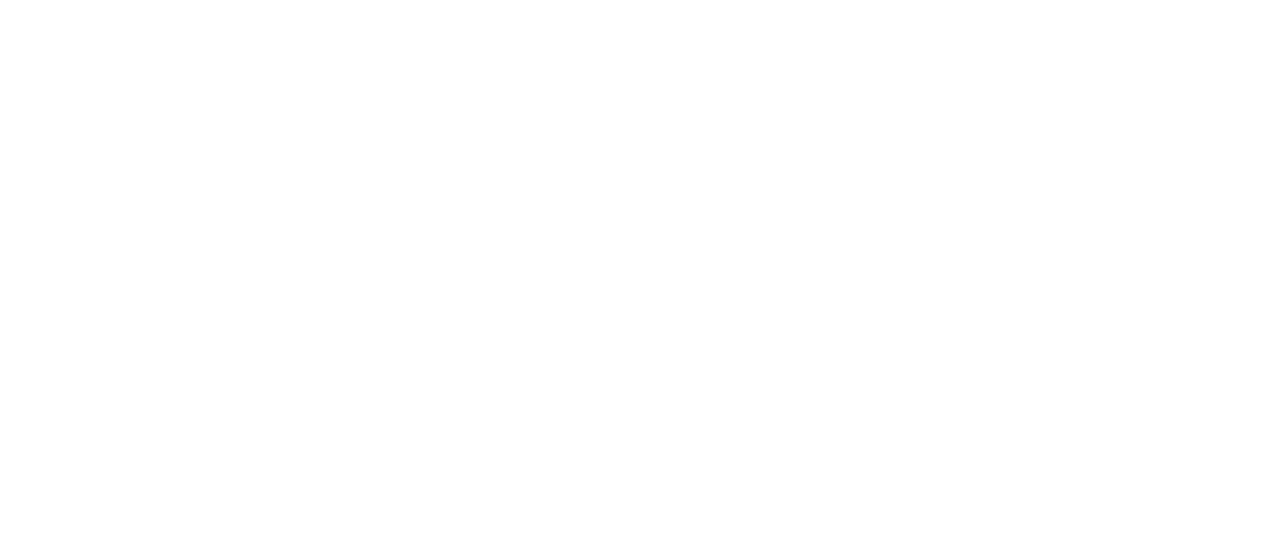
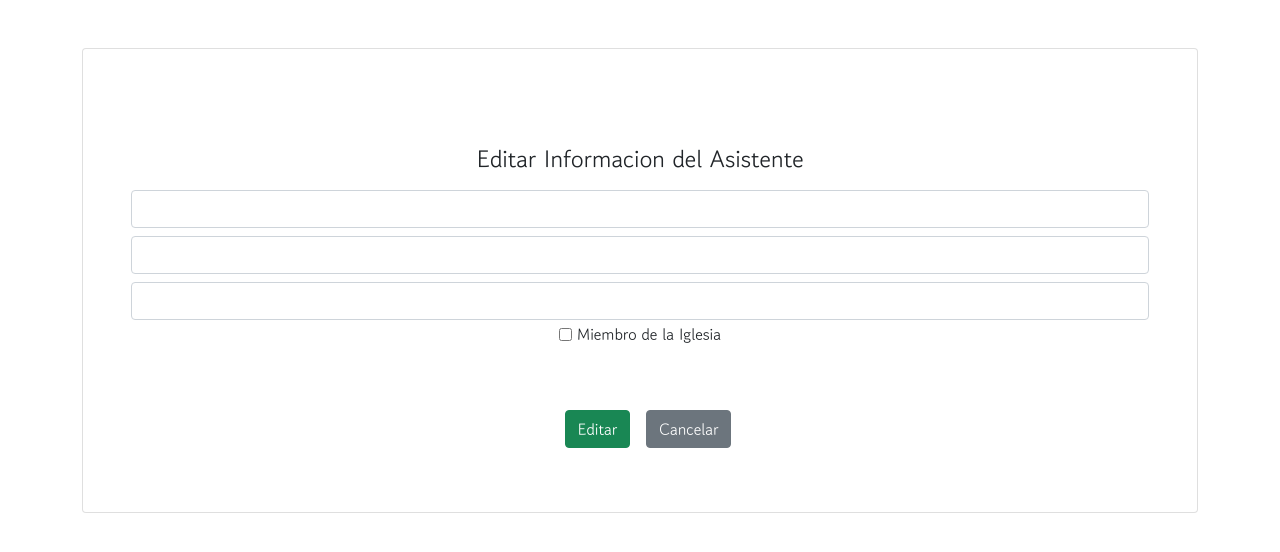
Before and after one commit to victorsada/gestor-puestos-ui, a React (Create React App) app: page /editassistant in a window 1280 px wide. Shown: the top 552 px of the page. Built offline with nearby package versions, Linux system fonts and the light colour scheme.

Commit message:
WIP: editar usuario

```diff
--- a/src/App.js
+++ b/src/App.js
@@ -4,12 +4,15 @@
 import CreateUser from "./components/user/createUser";
 import { useState } from "react";
 import Assistants from "./components/assistants/assistants";
+import EditAssistant from "./components/assistants/editAssistant";
+import AssistantState from "./context/assistant/assistantState";
 
 function App() {
   const [user, setUser] = useState();
   const [auth, setAuth] = useState();
   return (
     <div className="App">
+      <AssistantState>
         <Router>
           <Switch>
             <Route exact path="/">
@@ -21,10 +24,16 @@
             <Route exact path="/assistants">
               <Assistants auth={auth} />
             </Route>
+            <Route exact path="/editassistant">
+              <EditAssistant />
+            </Route>
           </Switch>
         </Router>
+      </AssistantState>
     </div>
   );
 }
 
 export default App;
+
+//https://github.com/SalomonSada/visitors-app
--- a/src/components/assistants/assistant.js
+++ b/src/components/assistants/assistant.js
@@ -1,13 +1,16 @@
-import React, { Fragment, useEffect, useState } from "react";
+import React, { Fragment, useState, useContext } from "react";
 import { Modal, ModalBody, ModalFooter, ModalHeader } from "reactstrap";
+import { Redirect } from "react-router-dom";
+import assistantContext from "../../context/assistant/assistantContext";
 
 const Assistant = ({ participant, setRefresh }) => {
+  const asistenteContext = useContext(assistantContext);
+  const { setAsistente } = asistenteContext;
   const token = localStorage.getItem("token");
   const [modal, setModal] = useState(false);
-  const [confirm, setConfirm] = useState(false);
   const [del, setDel] = useState(false);
   const { adress, name, sex, telf, email, birthday, member, _id } = participant;
-  const handleEdit = (e) => {};
+  const [edit, setEdit] = useState(false);
 
   const handleMore = async (id) => {
     setModal(true);
@@ -18,6 +21,7 @@
       },
     });
   };
+
   const deleteAssistant = async (id) => {
     await fetch(`http://localhost:4000/api/assistant/${id}`, {
       method: "DELETE",
@@ -27,8 +31,14 @@
     });
     setRefresh(true);
   };
+
   const handleDelete = async (id) => {
     setDel(true);
+  };
+
+  const handleEdit = () => {
+    setEdit(true);
+    setAsistente(participant);
   };
 
   return (
@@ -42,11 +52,7 @@
         </td>
         <td>{member ? <span> Si </span> : <p>No</p>}</td>
         <td className="acciones">
-          <button
-            type="submit"
-            onClick={handleEdit}
-            className="btn btn-secondary m-1 font-weight-bold"
-          >
+          <button onClick={handleEdit} className="btn btn-secondary m-1">
             Editar
           </button>
           <button
@@ -137,6 +143,9 @@
           </button>
         </ModalFooter>
       </Modal>
+      {edit ? (
+        <Redirect to={{ pathname: "/editAssistant", state: participant }} />
+      ) : null}
     </Fragment>
   );
 };
--- /dev/null
+++ b/src/components/assistants/editAssistant.js
@@ -0,0 +1,76 @@
+import React, { Fragment, useContext, useState } from "react";
+import { Redirect } from "react-router-dom";
+import assistantContext from "../../context/assistant/assistantContext";
+
+const EditAssistant = () => {
+  const asistenteContext = useContext(assistantContext);
+  const { asistente } = asistenteContext;
+  const { adress, email, telf } = asistente;
+  const [redirect, setRedirect] = useState(false);
+  const [editAssistant, setEditAssistant] = useState({
+    direccion: "",
+    telefono: "",
+    correo: "",
+  });
+  const { direccion, telefono, correo } = editAssistant;
+
+  const cancel = () => {
+    setRedirect(true);
+  };
+
+  const handleChange = (e) => {
+    setEditAssistant({
+      ...editAssistant,
+      [e.target.name]: e.target.value,
+    });
+  };
+
+  return (
+    <Fragment>
+      <div className="container">
+        <div className="mt-5 card p-5">
+          <h4 className="mt-5">Editar Informacion del Asistente</h4>
+          <form>
+            <input
+              type="text"
+              className="form-control w-100 mt-2"
+              name={direccion}
+              placeholder={adress}
+              onChange={(e) => e.target.value}
+            />
+            <input
+              type="text"
+              className="form-control w-100 mt-2"
+              name={telefono}
+              placeholder={telf}
+              onChange={handleChange}
+            />
+            <input
+              type="email"
+              className="form-control w-100 mt-2"
+              name={correo}
+              placeholder={email}
+              onChange={handleChange}
+            />
+            <input
+              type="checkbox"
+              className=" mt-2 mt-2"
+              name="miembro"
+
+              //onChange={memberChange}
+            />{" "}
+            Miembro de la Iglesia
+            <br /> <br /> <br />
+            <button className="btn btn-success btn-block m-3">Editar</button>
+            <button onClick={cancel} className="btn btn-secondary btn-block">
+              Cancelar
+            </button>
+            {redirect ? <Redirect to="/assistants" /> : null}
+          </form>
+        </div>
+      </div>
+    </Fragment>
+  );
+};
+
+export default EditAssistant;
--- /dev/null
+++ b/src/context/assistant/assistantContext.js
@@ -0,0 +1,5 @@
+import { createContext } from "react";
+
+const assistantContext = createContext();
+
+export default assistantContext;
--- /dev/null
+++ b/src/context/assistant/assistantState.js
@@ -0,0 +1,24 @@
+import { useState } from "react";
+import assistantContext from "./assistantContext";
+
+const AssistantState = (props) => {
+  const [asistente, setAsistente] = useState({
+    nombre: "",
+    telefono: "",
+    correo: "",
+    miembro: "",
+    direccion: "",
+  });
+  return (
+    <assistantContext.Provider
+      value={{
+        asistente,
+        setAsistente,
+      }}
+    >
+      {props.children}
+    </assistantContext.Provider>
+  );
+};
+
+export default AssistantState;
```
Lines whose indentation alone changed are shown as unchanged.
